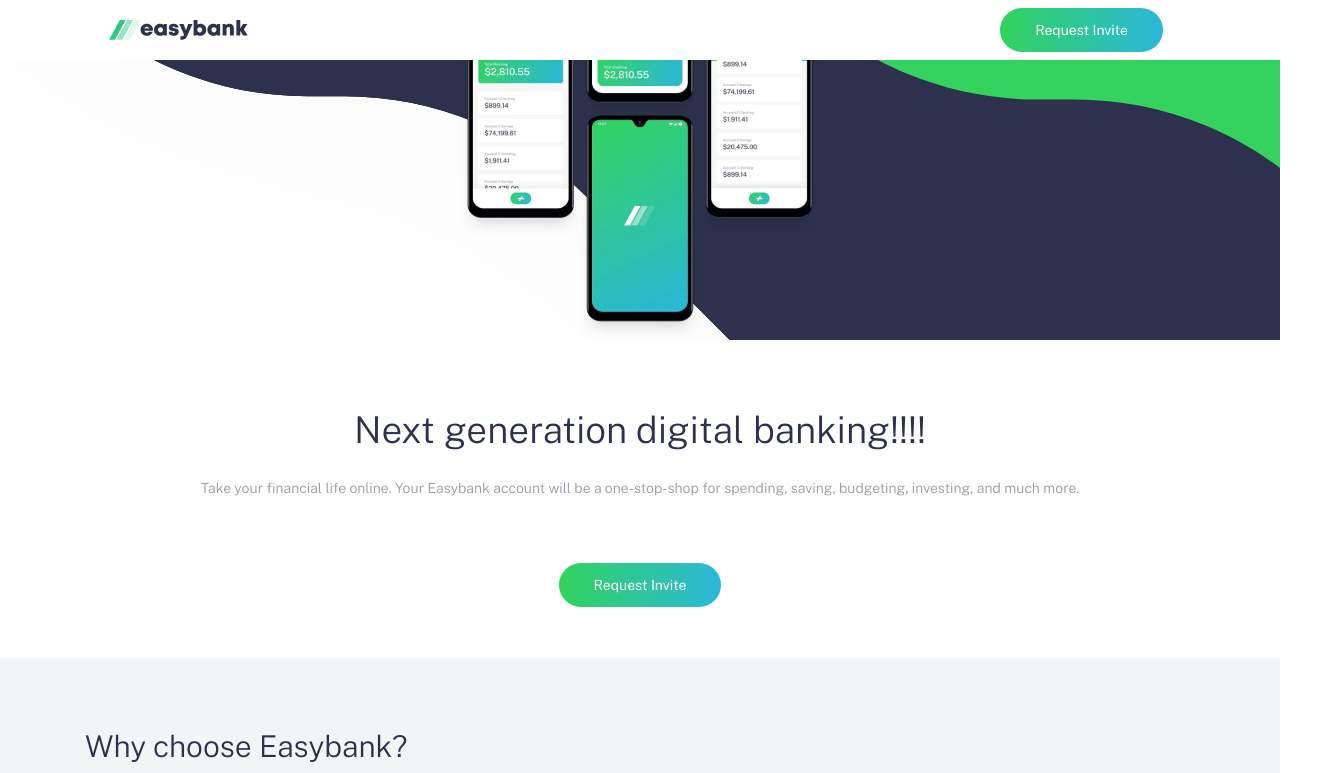
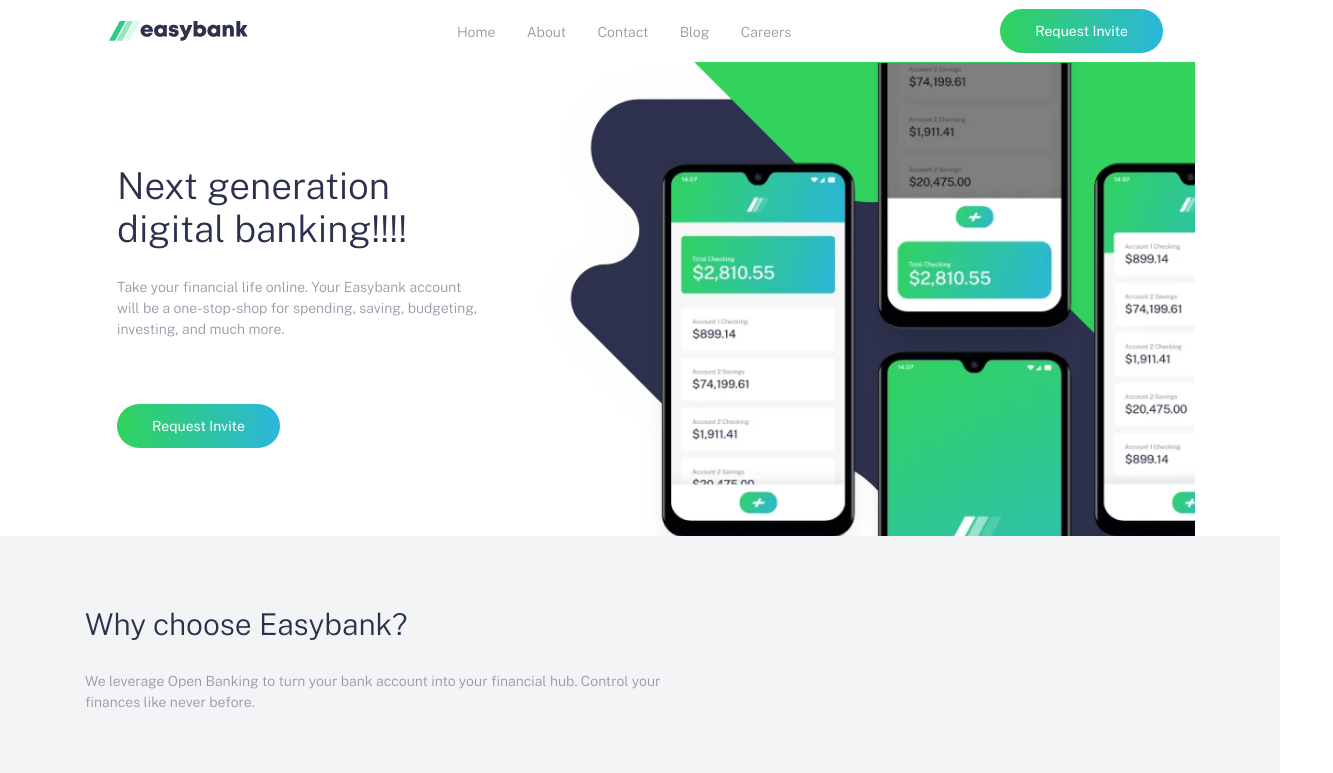
Before and after one commit to YounesLaabidi/Easybank-landing-page---Copie, a website: page index.html in a window 1280 px wide. Shown: the top 773 px of the page, 1333 px wide, since content can reach past the window. Drawn offline with nearby package versions, Linux system fonts and the light colour scheme.

Commit message:
update style

```diff
--- a/index.html
+++ b/index.html
@@ -35,10 +35,16 @@
       </nav>
       <section class="hero">
         <div class="hero__background">
-          <img
-            class="hero__background__image"
-            src="images/image-mockups-mobile.png"
-          />
+          <picture>
+            <source
+              media="(min-width: 1024px)"
+              srcset="./images/hero-background-color-desktop.png"
+            />
+            <img
+              class="hero__background__image"
+              src="./images/image-mockups-mobile.png"
+            />
+          </picture>
         </div>
         <div class="hero__container">
           <h1 class="hero__heading">Next generation digital banking!!!!</h1>
--- a/index.scss
+++ b/index.scss
@@ -22,6 +22,9 @@
   padding: 20px 32px 20px 24px;
   max-width: 1110px;
   margin: 0 auto;
+  @media (min-width: 768px) {
+    padding: 31px 32px 31px 24px;
+  }
   &__brand {
   }
   &__list {
@@ -29,7 +32,6 @@
     position: absolute;
     width: 320px;
     height: 290px;
-    flex-shrink: 0;
     border-radius: 10px;
     background: #fafafa;
     flex-direction: column;
@@ -46,12 +48,21 @@
     transition: opacity 0.7s linear;
     @media (min-width: 768px) {
       opacity: 1;
-      position: relative;
+      display: flex;
+      position: static;
+      width: fit-content;
+      height: fit-content;
+      border-radius: 0;
+      background: transparent;
+      flex-direction: row;
+      row-gap: 0;
+      padding: 0;
       transform: none;
       box-shadow: none;
-      padding: 0;
-      flex-direction: row;
-      background: transparent;
+      pointer-events: none;
+      transition: none;
+      column-gap: 31.41px;
+      pointer-events: visible;
     }
     &.active {
       opacity: 1;
@@ -64,6 +75,12 @@
     color: #9698a6;
     font-size: 24px;
     font-weight: 500;
+    cursor: pointer;
+    @media (min-width: 768px) {
+      font-size: 14px;
+      font-style: normal;
+      font-weight: 300;
+    }
     &:visited {
       color: inherit;
     }
@@ -94,9 +111,21 @@
 }
 .hero {
   position: relative;
+  @media (min-width: 1024px) {
+    display: flex;
+    max-width: 1110px;
+    height: 474px;
+    margin: 0 auto;
+    overflow-y: hidden;
+  }
   &__background {
     background: url(./images/hero-background-color.svg) no-repeat center;
     background-size: cover;
+    @media (min-width: 1024px) {
+      order: 2;
+      background: none;
+    }
+
     &__image {
       max-width: 100%;
       display: block;
@@ -105,10 +134,17 @@
   }
   &__container {
     padding: 69px 32px 50.34px;
+    text-align: center;
+    @media (min-width: 768px) {
+    }
+    @media (min-width: 1024px) {
+      text-align: left;
+      max-width: 424.8px;
+      padding-top: 103px;
+    }
   }
   &__heading {
     color: #2d314d;
-    text-align: center;
     font-size: 36.96px;
     font-weight: 300;
     line-height: 42.504px;
@@ -117,7 +153,6 @@
   &__description {
     margin: 0 auto 64px;
     color: #9698a6;
-    text-align: center;
     font-size: 14px;
     font-weight: 300;
     line-height: 21px;
@@ -132,6 +167,10 @@
     font-size: 14px;
     font-weight: 400;
     line-height: 18.2px;
+    @media (min-width: 1024px) {
+      margin: 0;
+      max-width: 424.8px;
+    }
     &:focus {
       border: none;
       outline: none;
@@ -160,8 +199,8 @@
     margin-bottom: 29.23px;
   }
   &__description {
+    max-width: 600px;
     color: #9698a6;
-    text-align: center;
     font-size: 14px;
     font-weight: 300;
     line-height: 21px;
```
Also changed, not shown: images/hero-background-color-desktop.png (added), index.min.css, 1 other file.
